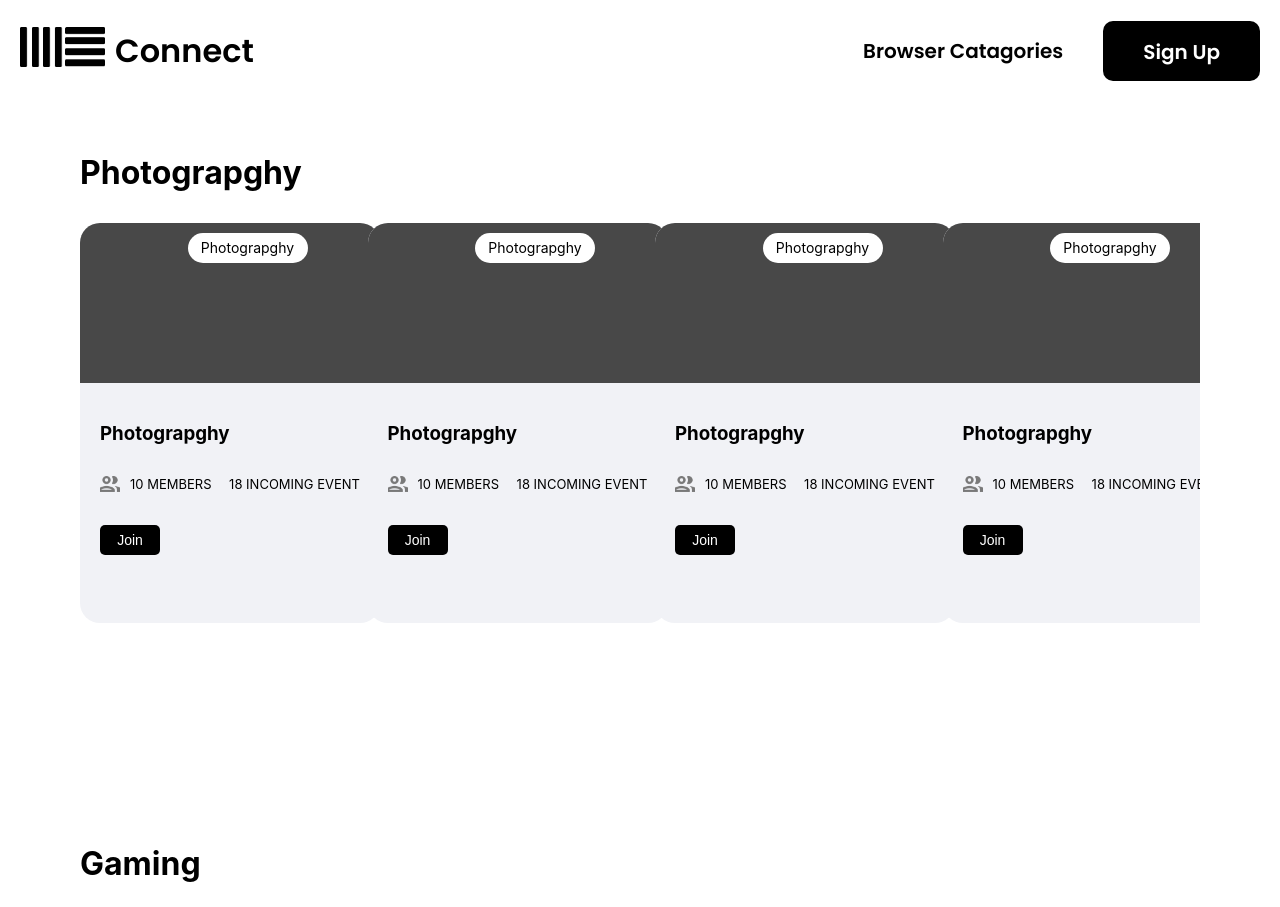
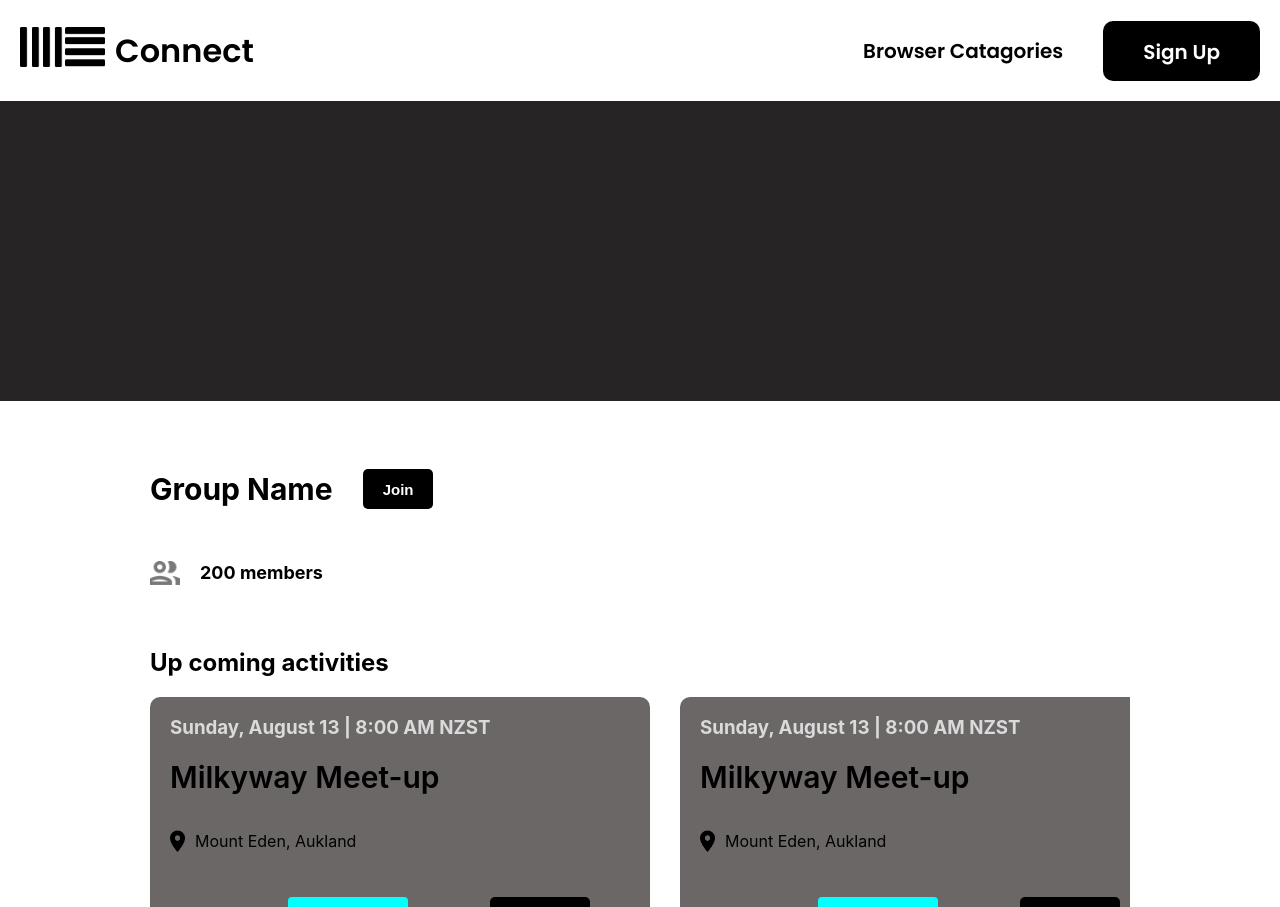
Before and after one commit to humaidiar/CommunityTechApp, a React (Create React App) app in the folder event-app-prototype/: page / in a window 1280 px wide. Shown: the top 907 px of the page. Built offline with nearby package versions, Linux system fonts and the light colour scheme.

Commit message:
complete the pagesss

```diff
--- a/event-app-prototype/src/App.js
+++ b/event-app-prototype/src/App.js
@@ -3,12 +3,13 @@ import { BrowserRouter, Routes, Route } from "react-router-dom";
 import Home from './Components/Home';
 import SignUp from './Components/SignUp';
 import QuestionInterest from './Components/QuestionInterest';
+import Group from './Components/Group';
 
 const App = () => {
   return (
     <BrowserRouter>
       <Routes>
-        <Route path="/" element={<Home />}/>
+        <Route path="/" element={<Group />}/>
         <Route path="signup" element={<SignUp />} />
         <Route path="questionInterest" element={<QuestionInterest />} />
       </Routes>
--- /dev/null
+++ b/event-app-prototype/src/Components/Group.js
@@ -0,0 +1,90 @@
+import React from 'react'
+import NavBar from './NavBar'
+import peopleIcon from '../Images/people.png'
+import pin from '../Images/pin.png'
+import "swiper/css/autoplay";
+import "swiper/css/scrollbar";
+import '../Style/HomePage.css'
+import "swiper/css";
+import "swiper/css/effect-coverflow";
+import { Swiper, SwiperSlide } from "swiper/react";
+import '../Style/Group.css'
+
+
+
+const Group = () => {
+    return (
+        <div>
+            <NavBar />
+            <div className='groupContainer'>
+                <div className='groupBk' />
+                <div className='groupContent'>
+                    <div className='groupHeader'>
+                        <h1>Group Name</h1>
+                        <button>Join</button>
+                    </div>
+                    <div className='groupInfo'>
+                        <img src={peopleIcon} alt='people' />
+                        <h2>200 members</h2>
+                    </div>
+                    <h2>Up coming activities</h2>
+
+                    <Swiper
+                        slidesPerView={4}
+                        spaceBetween={30}
+                        pagination={{
+                            clickable: true,
+                        }}
+                        //  modules={[Pagination]}
+                        className="mySwiper"
+                    >
+                        {/* List of Tetimoial */}
+
+                        {Array.from({ length: 10 }).map((_, index) => {
+                            return (
+
+                                <SwiperSlide className="swiperSlide" key={index}>
+                                    <div className="eventBox">
+                                        <h3 className='eventDate'>Sunday, August 13 | 8:00 AM NZST</h3>
+                                        <h1 className='eventTitle'>Milkyway Meet-up</h1>
+                                        <div className='locationBox'>
+                                            <img src={pin} alt='' />
+                                            <p>Mount Eden, Aukland</p>
+
+                                        </div>
+                                        <div className='bottmInfo'>
+                                            <div className='eventInfo'>
+                                                <div className="attend">
+                                                    <h3>8 attendees</h3>
+                                                    <div className='spotLeft'>
+                                                        <h3> 2 spot left</h3>
+                                                    </div>
+                                                </div>
+                                                <div className='eventBtn'>
+                                                    <button>Going</button>
+                                                </div>
+                                            </div>
+                                        </div>
+                                    </div>
+                                </SwiperSlide>
+
+
+
+                            );
+                        })}
+
+                    </Swiper>
+
+                </div>
+
+
+            </div>
+
+        </div>
+    )
+
+
+
+}
+
+export default Group
--- a/event-app-prototype/src/Components/Home.js
+++ b/event-app-prototype/src/Components/Home.js
@@ -12,7 +12,7 @@ import '../Style/HomePage.css'
 import peopleIcon from '../Images/people.png'
 
 const Home = () => {
-    const [isLogin, setIsLogin] = React.useState(true);
+    const [isLogin, setIsLogin] = React.useState(false);
 
     return (
         <div>
@@ -52,7 +52,7 @@ const Home = () => {
                                                 {/* <p>simply dummy text of the printing and typesetting industry. Lorem Ipsum has been the industry's standard dummy text ever since the 1500s</p> */}
                                                 <div className='attendAndincomingEvent'>
                                                     <div className='attendEvent'>
-                                                        <img src={peopleIcon} alt=''/>
+                                                        <img src={peopleIcon} alt='' />
                                                         <p>10 Members</p>
                                                     </div>
                                                     <div className='incomingEvent'>
@@ -105,7 +105,7 @@ const Home = () => {
                                                 {/* <p>simply dummy text of the printing and typesetting industry. Lorem Ipsum has been the industry's standard dummy text ever since the 1500s</p> */}
                                                 <div className='attendAndincomingEvent'>
                                                     <div className='attendEvent'>
-                                                        <img src={peopleIcon} alt=''/>
+                                                        <img src={peopleIcon} alt='' />
                                                         <p>10 Members</p>
                                                     </div>
                                                     <div className='incomingEvent'>
@@ -151,7 +151,7 @@ const Home = () => {
                                         <div className="interestBox">
                                             <div className="interestImg">
                                                 <div className="interestIcon">
-                                                Outdoor
+                                                    Outdoor
                                                 </div>
                                             </div>
                                             <div className="interestContent">
@@ -159,7 +159,7 @@ const Home = () => {
                                                 {/* <p>simply dummy text of the printing and typesetting industry. Lorem Ipsum has been the industry's standard dummy text ever since the 1500s</p> */}
                                                 <div className='attendAndincomingEvent'>
                                                     <div className='attendEvent'>
-                                                        <img src={peopleIcon} alt=''/>
+                                                        <img src={peopleIcon} alt='' />
                                                         <p>10 Members</p>
                                                     </div>
                                                     <div className='incomingEvent'>
@@ -185,13 +185,60 @@ const Home = () => {
 
                 </div>
 
+            ) : (
+                <div className='centeredContainer'>
+                    <div className='notLoginPage'>
+                        <div className='header'>Find your passion & interest and connect with others students</div>
+                        <Swiper
+                            slidesPerView={3}
+                            spaceBetween={30}
+                            pagination={{
+                                clickable: true,
+                            }}
+                            //  modules={[Pagination]}
+                            className="mySwiper"
+                        >
+                            {/* List of Tetimoial */}
+
+                            {Array.from({ length: 10 }).map((_, index) => {
+                                return (
+
+                                    <SwiperSlide className="swiperSlide" key={index}>
+                                        <div className="interestBox">
+                                            <div className="interestImg">
+                                                <div className="interestIcon">
+                                                    Outdoor
+                                                </div>
+                                            </div>
+                                            <div className="interestContent">
+                                                <h3>Outdoor</h3>
+                                                {/* <p>simply dummy text of the printing and typesetting industry. Lorem Ipsum has been the industry's standard dummy text ever since the 1500s</p> */}
+                                                <div className='attendAndincomingEvent'>
+                                                    <div className='attendEvent'>
+                                                        <img src={peopleIcon} alt='' />
+                                                        <p>10 Members</p>
+                                                    </div>
+                                                    <div className='incomingEvent'>
+                                                        <p>18 Incoming Event</p>
+                                                    </div>
+                                                </div>
+                                            </div>
+                                            <button className="joinBtn">Join</button>
+
+                                        </div>
+                                    </SwiperSlide>
 
 
+                                );
+                            })}
 
-            ) : (
-                <div>Home when not logged in</div>
+                        </Swiper>
+
+                    </div>
+                </div>
             )}
         </div>
+
     );
 }
 
--- /dev/null
+++ b/event-app-prototype/src/Style/Group.css
@@ -0,0 +1,128 @@
+.groupContainer .groupBk{
+    width: 100%;
+    height: 300px;
+    background-color: rgb(38, 36, 36);
+}
+
+.groupContainer .groupContent .groupHeader
+{
+    /* font-size: 40px; */
+    display: flex;
+    font-weight: 600;
+    color: #000000;
+    margin: 20px 0px;
+    /* justify-content: center; */
+    align-items: center;
+}
+
+.groupContainer .groupContent .groupHeader h1{
+    font-size: 30px;
+    margin-right: 30px;
+
+}
+
+.groupContainer .groupContent .groupHeader button {
+    background-color: #000000;
+    color: #ffffff;
+    border: none;
+    height: 40px;
+    border-radius: 5px;
+    padding: 10px 20px;
+    font-size: 15px;
+    font-weight: 600;
+    cursor: pointer;
+}
+
+.groupContainer .groupContent {
+    padding: 30px 150px;
+}
+
+.groupContainer .groupContent .groupInfo {
+    display: flex;
+    align-items: center;
+    margin-bottom: 50px;
+}
+
+.groupContainer .groupContent .groupInfo img {
+    width: 30px;
+    margin-right: 20px;
+}
+
+.groupContainer .groupContent .groupInfo h2{
+    font-size: 18px;
+}
+
+
+.eventBox{
+    padding-left: 20px;
+}
+
+.mySwiper{
+    width: 100%;
+}
+
+.swiperSlide{
+    background-color: #6b6767;
+    border-radius: 10px;
+    width: 500px !important;
+}
+
+.eventBox .eventDate{
+    font: 12px;
+    color: #dadada;
+
+}
+
+.eventBox .eventTitle{
+    font-size: 30px;
+    font-weight: 600;
+
+}
+
+.eventBox .locationBox {
+    display: flex;
+    align-items: center;
+    /* margin-top: 10px; */
+}
+
+.eventBox .locationBox img{
+    width: 15px;
+    margin-right: 10px;
+}
+
+.eventBox .bottmInfo .eventInfo {
+    display: flex;
+    justify-content: space-between;
+    align-items: center;
+    margin-top: 20px;
+    padding: 0 60px 0 0px;
+    padding-bottom: 30px;
+}
+
+
+.eventBox .bottmInfo .eventInfo .attend{
+    display: flex;
+    align-items: center;
+}
+
+.eventBox .bottmInfo .eventInfo .attend .spotLeft{
+    /* width: 20px; */
+    display: flex;
+    margin-left: 10px;
+    height: 40px;
+    width: 120px;
+    border-radius: 4px;
+    align-items: center;
+    justify-content: center;
+    background-color: aqua;
+}
+
+.eventBtn button {
+    border: none;
+    background-color: #000000;
+    color: #ffffff;
+    height: 40px;
+    border-radius: 5px;
+    width: 100px
+
+}
--- a/event-app-prototype/src/Style/HomePage.css
+++ b/event-app-prototype/src/Style/HomePage.css
@@ -2,6 +2,28 @@
     display: flex;
     flex-direction: column;
     margin: 30px 80px;
+}
+.centeredContainer{
+    margin: 0 150px;
+}
+.notLoginPage{
+    display: flex;
+    flex-direction: column;
+    justify-content: center; /* Horizontally center */
+    align-items: center; /* Vertically center */
+    height: 100vh;
+}
+.mySwiper{
+    width: 100%;
+}
+
+
+.notLoginPage .header {
+    font-size: 40px;
+    width:50%;
+    text-align: center;
+    margin-bottom: 50px;
+    font-weight: 600;
 }
 
 .sub{
@@ -36,7 +58,7 @@
     align-items: center;
     justify-content: center;
     top: 10px;
-    right: 190px;
+    left: 50%;
 }
 
 .interestBox .interestContent {
```
Also changed, not shown: event-app-prototype/src/Images/pin.png (added).
